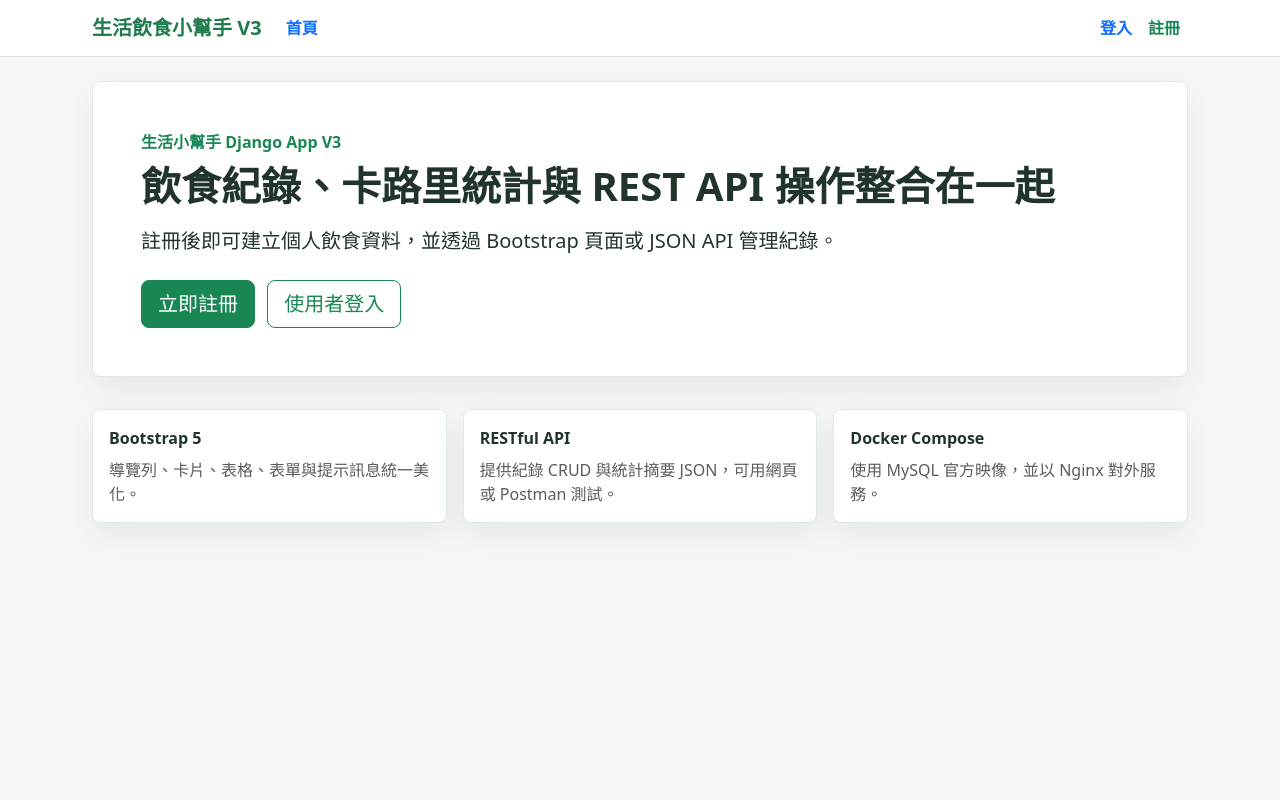
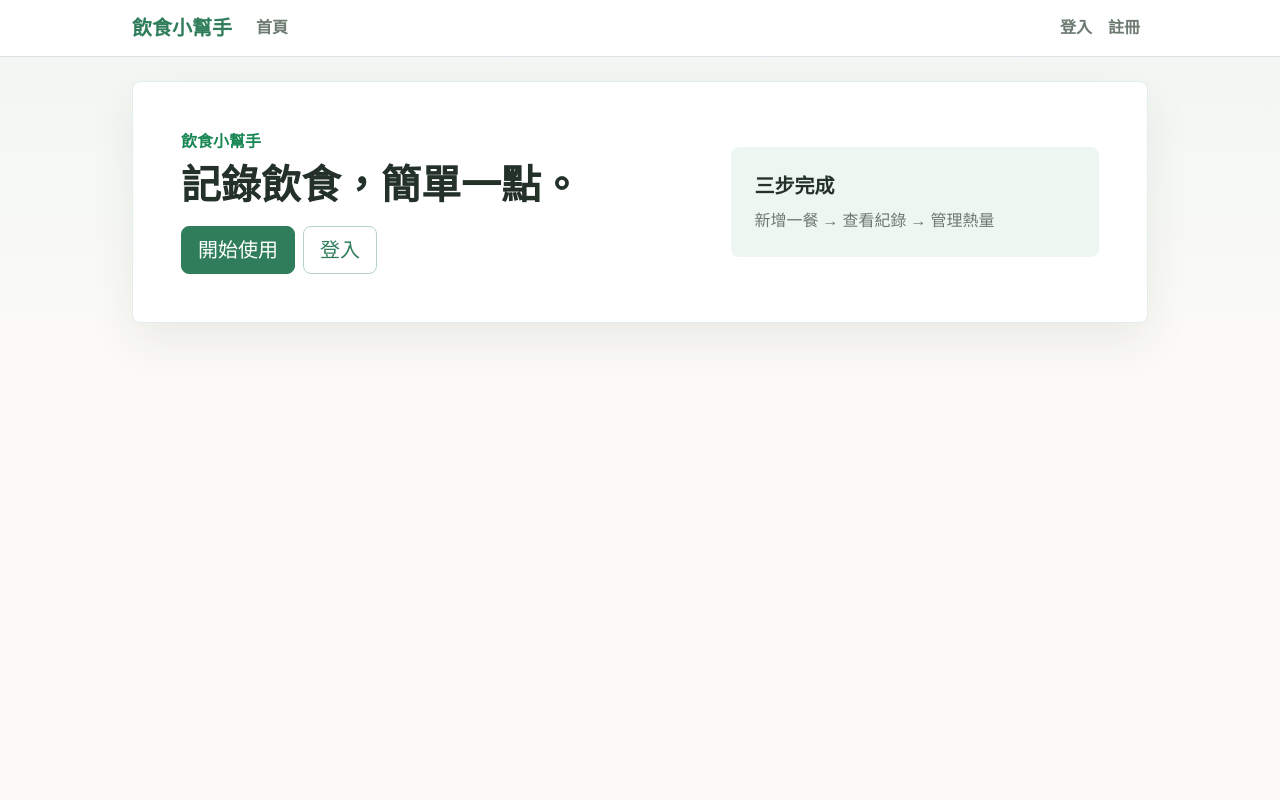
Before and after one commit to daipeizhen/django_hw3-prj_B1204080, a Django app: page / in a window 1280 px wide. Run offline with Django 5.2, Linux system fonts and the light colour scheme.

Commit message:
Polish UI and local sqlite setup

```diff
--- a/food_tracker/forms.py
+++ b/food_tracker/forms.py
@@ -27,11 +27,11 @@ class FoodRecordForm(forms.ModelForm):
             }),
             'food_name': forms.TextInput(attrs={
                 'class': 'form-control',
-                'placeholder': '請輸入食物名稱',
+                'placeholder': '雞肉便當',
             }),
             'calories': forms.NumberInput(attrs={
                 'class': 'form-control',
-                'placeholder': '請輸入卡路里數',
+                'placeholder': '650',
                 'min': '1',
                 'max': '10000',
             }),
@@ -41,7 +41,7 @@ class FoodRecordForm(forms.ModelForm):
             }),
             'notes': forms.Textarea(attrs={
                 'class': 'form-control',
-                'placeholder': '備註（非必填）',
+                'placeholder': '',
                 'rows': 3,
             }),
         }
--- a/food_tracker/templates/base.html
+++ b/food_tracker/templates/base.html
@@ -7,69 +7,160 @@
   <title>{% block title %}飲食記錄應用{% endblock %}</title>
   <link href="https://cdn.jsdelivr.net/npm/bootstrap@5.3.3/dist/css/bootstrap.min.css" rel="stylesheet">
   <style>
+    @font-face {
+      font-family: "AppLatin";
+      src: local("Times New Roman");
+      unicode-range: U+0000-007F, U+0080-00FF;
+    }
+    @font-face {
+      font-family: "AppKai";
+      src: local("DFKai-SB"), local("標楷體"), local("BiauKai");
+      unicode-range: U+2E80-2EFF, U+3000-303F, U+3400-4DBF, U+4E00-9FFF, U+F900-FAFF, U+FF00-FFEF;
+    }
     :root {
-      --app-green: #1f7a4d;
-      --app-mint: #e9f7ef;
-      --app-ink: #20342a;
+      --app-green: #2f7d5a;
+      --app-sage: #eef6f1;
+      --app-cream: #fbfaf7;
+      --app-ink: #233129;
+      --app-muted: #6c7a70;
+      --app-line: rgba(47, 125, 90, .14);
+      --bs-body-font-family: "AppLatin", "AppKai", "Times New Roman", "DFKai-SB", serif;
     }
     body {
       min-height: 100vh;
-      font-family: system-ui, -apple-system, "Noto Sans TC", "Microsoft JhengHei", sans-serif;
+      font-family: "AppLatin", "AppKai", "Times New Roman", "DFKai-SB", serif;
       color: var(--app-ink);
-      background: #f6f8f5;
+      background:
+        linear-gradient(180deg, rgba(238, 246, 241, .85), rgba(251, 250, 247, 1) 42%),
+        var(--app-cream);
+    }
+    button,
+    input,
+    optgroup,
+    select,
+    textarea {
+      font-family: "AppLatin", "AppKai", "Times New Roman", "DFKai-SB", serif;
     }
     .navbar-custom {
-      background-color: #ffffff;
+      background: rgba(255, 255, 255, .88);
+      backdrop-filter: blur(14px);
     }
     .brand-text {
       color: var(--app-green);
     }
     .nav-link {
       font-weight: 600;
+      color: var(--app-muted) !important;
+    }
+    .nav-link:hover {
+      color: var(--app-green) !important;
     }
     .app-shell {
-      max-width: 1120px;
+      max-width: 1040px;
     }
     .soft-panel {
-      background: #fff;
-      border: 1px solid rgba(31, 122, 77, .14);
+      background: rgba(255, 255, 255, .92);
+      border: 1px solid var(--app-line);
       border-radius: 8px;
-      box-shadow: 0 12px 32px rgba(32, 52, 42, .08);
+      box-shadow: 0 18px 45px rgba(36, 54, 44, .08);
     }
     .metric {
-      border-left: 4px solid var(--app-green);
-      background: var(--app-mint);
+      background: var(--app-sage);
       border-radius: 8px;
+    }
+    .btn-success {
+      --bs-btn-bg: var(--app-green);
+      --bs-btn-border-color: var(--app-green);
+      --bs-btn-hover-bg: #25684a;
+      --bs-btn-hover-border-color: #25684a;
+    }
+    .btn-outline-success {
+      --bs-btn-color: var(--app-green);
+      --bs-btn-border-color: rgba(47, 125, 90, .35);
+      --bs-btn-hover-bg: var(--app-green);
+      --bs-btn-hover-border-color: var(--app-green);
+    }
+    .form-control {
+      border-color: #dde6df;
+      border-radius: 8px;
+      padding: .72rem .85rem;
+    }
+    .form-control:focus {
+      border-color: rgba(47, 125, 90, .55);
+      box-shadow: 0 0 0 .2rem rgba(47, 125, 90, .12);
+    }
+    .page-title {
+      font-weight: 800;
+      letter-spacing: 0;
+    }
+    .action-panel {
+      min-height: 210px;
+      display: flex;
+      flex-direction: column;
+      justify-content: center;
+    }
+    .quick-action {
+      display: block;
+      padding: 1rem 1.1rem;
+      color: var(--app-ink);
+      text-decoration: none;
+      border: 1px solid var(--app-line);
+      border-radius: 8px;
+      background: #fff;
+      transition: transform .16s ease, box-shadow .16s ease, border-color .16s ease;
+    }
+    .quick-action:hover {
+      color: var(--app-ink);
+      border-color: rgba(47, 125, 90, .4);
+      box-shadow: 0 12px 24px rgba(36, 54, 44, .08);
+      transform: translateY(-1px);
+    }
+    .quick-action strong {
+      display: block;
+      font-size: 1.2rem;
+      margin-bottom: .25rem;
+    }
+    .quiet-text {
+      color: var(--app-muted);
+    }
+    .table thead th {
+      color: var(--app-muted);
+      font-weight: 700;
+      border-bottom: 1px solid var(--app-line);
+    }
+    .table td {
+      padding-top: .9rem;
+      padding-bottom: .9rem;
     }
   </style>
 </head>
 <body>
 <nav class="navbar navbar-expand-lg navbar-custom border-bottom">
   <div class="container app-shell">
-    <a class="navbar-brand fw-bold brand-text me-3" href="{% url 'food_tracker:home' %}">生活飲食小幫手 V3</a>
+    <a class="navbar-brand fw-bold brand-text me-3" href="{% url 'food_tracker:home' %}">飲食小幫手</a>
     <button class="navbar-toggler" type="button" data-bs-toggle="collapse" data-bs-target="#navbarNav" aria-controls="navbarNav" aria-expanded="false" aria-label="Toggle navigation">
       <span class="navbar-toggler-icon"></span>
     </button>
     <div class="collapse navbar-collapse" id="navbarNav">
       <ul class="navbar-nav me-auto">
-          <li class="nav-item"><a class="nav-link text-primary" href="{% url 'food_tracker:home' %}">首頁</a></li>
+          <li class="nav-item"><a class="nav-link" href="{% url 'food_tracker:home' %}">首頁</a></li>
         {% if user.is_authenticated %}
-          <li class="nav-item"><a class="nav-link text-primary" href="{% url 'food_tracker:add' %}">新增飲食</a></li>
-          <li class="nav-item"><a class="nav-link text-primary" href="{% url 'food_tracker:history' %}">查詢記錄</a></li>
-          <li class="nav-item"><a class="nav-link text-primary" href="{% url 'food_tracker:api_tools' %}">API 操作</a></li>
+          <li class="nav-item"><a class="nav-link" href="{% url 'food_tracker:add' %}">新增</a></li>
+          <li class="nav-item"><a class="nav-link" href="{% url 'food_tracker:history' %}">紀錄</a></li>
+          <li class="nav-item"><a class="nav-link" href="{% url 'food_tracker:api_tools' %}">API</a></li>
         {% endif %}
       </ul>
       <ul class="navbar-nav">
         {% if user.is_authenticated %}
           <li class="nav-item">
-            <span class="nav-link text-muted">歡迎，<strong>{{ user.username }}</strong>！</span>
+            <span class="nav-link">{{ user.username }}</span>
           </li>
           <li class="nav-item">
             <a class="nav-link text-danger" href="{% url 'food_tracker:logout' %}">登出</a>
           </li>
         {% else %}
-          <li class="nav-item"><a class="nav-link text-primary" href="{% url 'food_tracker:login' %}">登入</a></li>
-          <li class="nav-item"><a class="nav-link text-success" href="{% url 'food_tracker:register' %}">註冊</a></li>
+          <li class="nav-item"><a class="nav-link" href="{% url 'food_tracker:login' %}">登入</a></li>
+          <li class="nav-item"><a class="nav-link" href="{% url 'food_tracker:register' %}">註冊</a></li>
         {% endif %}
       </ul>
     </div>
--- a/food_tracker/templates/home.html
+++ b/food_tracker/templates/home.html
@@ -3,37 +3,60 @@
 {% block content %}
 <div class="soft-panel p-4 p-lg-5">
   {% if user.is_authenticated %}
-    <div class="row align-items-center g-4">
+    <div class="row g-4">
+      <div class="col-lg-5">
+        <div class="action-panel">
+          <p class="text-success fw-bold mb-2">Hi, {{ user.username }}</p>
+          <h1 class="display-6 page-title mb-3">今天吃了什麼？</h1>
+          <a href="{% url 'food_tracker:add' %}" class="btn btn-success btn-lg">記一餐</a>
+        </div>
+      </div>
       <div class="col-lg-7">
-        <p class="text-success fw-bold mb-2">Bootstrap 5 + DRF + MySQL</p>
-        <h1 class="display-6 fw-bold mb-3">歡迎回來，{{ user.username }}</h1>
-        <p class="lead mb-4">記錄每日飲食、查詢歷史紀錄，也能直接用 REST API 新增、讀取與刪除資料。</p>
-        <a href="{% url 'food_tracker:add' %}" class="btn btn-success btn-lg me-2">新增飲食</a>
-        <a href="{% url 'food_tracker:api_tools' %}" class="btn btn-outline-success btn-lg">操作 API</a>
-      </div>
-      <div class="col-lg-5">
-        <div class="metric p-4 mb-3">
-          <div class="fw-bold">REST API</div>
-          <div class="text-muted">/api/records/、/api/summary/</div>
-        </div>
-        <div class="metric p-4">
-          <div class="fw-bold">容器化部署</div>
-          <div class="text-muted">Django app + MySQL + Nginx</div>
+        <div class="row g-3 h-100 align-content-center">
+          <div class="col-sm-6">
+            <a class="quick-action h-100" href="{% url 'food_tracker:add' %}">
+              <strong>新增紀錄</strong>
+              <span class="quiet-text">日期、食物、份量、卡路里</span>
+            </a>
+          </div>
+          <div class="col-sm-6">
+            <a class="quick-action h-100" href="{% url 'food_tracker:history' %}">
+              <strong>查看紀錄</strong>
+              <span class="quiet-text">列表、總熱量、刪除</span>
+            </a>
+          </div>
+          <div class="col-sm-6">
+            <a class="quick-action h-100" href="{% url 'food_tracker:api_tools' %}">
+              <strong>API 測試</strong>
+              <span class="quiet-text">新增、查詢、刪除</span>
+            </a>
+          </div>
+          <div class="col-sm-6">
+            <a class="quick-action h-100" href="{% url 'food_tracker:history' %}">
+              <strong>總覽</strong>
+              <span class="quiet-text">快速看攝取量</span>
+            </a>
+          </div>
         </div>
       </div>
     </div>
   {% else %}
-    <p class="text-success fw-bold mb-2">生活小幫手 Django App V3</p>
-    <h1 class="display-6 fw-bold mb-3">飲食紀錄、卡路里統計與 REST API 操作整合在一起</h1>
-    <p class="lead mb-4">註冊後即可建立個人飲食資料，並透過 Bootstrap 頁面或 JSON API 管理紀錄。</p>
-    <a href="{% url 'food_tracker:register' %}" class="btn btn-success btn-lg me-2">立即註冊</a>
-    <a href="{% url 'food_tracker:login' %}" class="btn btn-outline-success btn-lg">使用者登入</a>
+    <div class="row align-items-center g-4">
+      <div class="col-lg-7">
+        <p class="text-success fw-bold mb-2">飲食小幫手</p>
+        <h1 class="display-6 page-title mb-3">記錄飲食，簡單一點。</h1>
+        <div class="d-flex flex-wrap gap-2">
+          <a href="{% url 'food_tracker:register' %}" class="btn btn-success btn-lg">開始使用</a>
+          <a href="{% url 'food_tracker:login' %}" class="btn btn-outline-success btn-lg">登入</a>
+        </div>
+      </div>
+      <div class="col-lg-5">
+        <div class="metric p-4">
+          <div class="fs-5 fw-bold mb-2">三步完成</div>
+          <div class="quiet-text">新增一餐 → 查看紀錄 → 管理熱量</div>
+        </div>
+      </div>
+    </div>
   {% endif %}
 </div>
-
-<div class="row g-3 mt-3">
-  <div class="col-md-4"><div class="soft-panel p-3 h-100"><strong>Bootstrap 5</strong><p class="mb-0 text-muted mt-2">導覽列、卡片、表格、表單與提示訊息統一美化。</p></div></div>
-  <div class="col-md-4"><div class="soft-panel p-3 h-100"><strong>RESTful API</strong><p class="mb-0 text-muted mt-2">提供紀錄 CRUD 與統計摘要 JSON，可用網頁或 Postman 測試。</p></div></div>
-  <div class="col-md-4"><div class="soft-panel p-3 h-100"><strong>Docker Compose</strong><p class="mb-0 text-muted mt-2">使用 MySQL 官方映像，並以 Nginx 對外服務。</p></div></div>
-</div>
 {% endblock %}
--- a/food_tracker/templates/register.html
+++ b/food_tracker/templates/register.html
@@ -3,9 +3,9 @@
 {% block content %}
 <div class="row justify-content-center">
   <div class="col-md-6">
-    <div class="card shadow">
+    <div class="soft-panel">
       <div class="card-body p-4">
-        <h2 class="card-title text-center mb-4">使用者註冊</h2>
+        <h2 class="card-title text-center mb-4 page-title">註冊</h2>
 
         {% if messages %}
           {% for message in messages %}
@@ -40,7 +40,7 @@
         </form>
 
         <div class="text-center mt-3">
-          <p>已有帳號？<a href="{% url 'food_tracker:login' %}">立即登入</a></p>
+          <p class="text-muted mb-0">已有帳號？<a href="{% url 'food_tracker:login' %}">登入</a></p>
         </div>
       </div>
     </div>
```
Also changed, not shown: config/settings.py (+9 -1 lines), food_tracker/templates/add_food.html (+32 -21 lines), food_tracker/templates/api_tools.html (+6 -6 lines), food_tracker/templates/history.html (+15 -14 lines), food_tracker/templates/login.html (+4 -4 lines), 1 other file.
